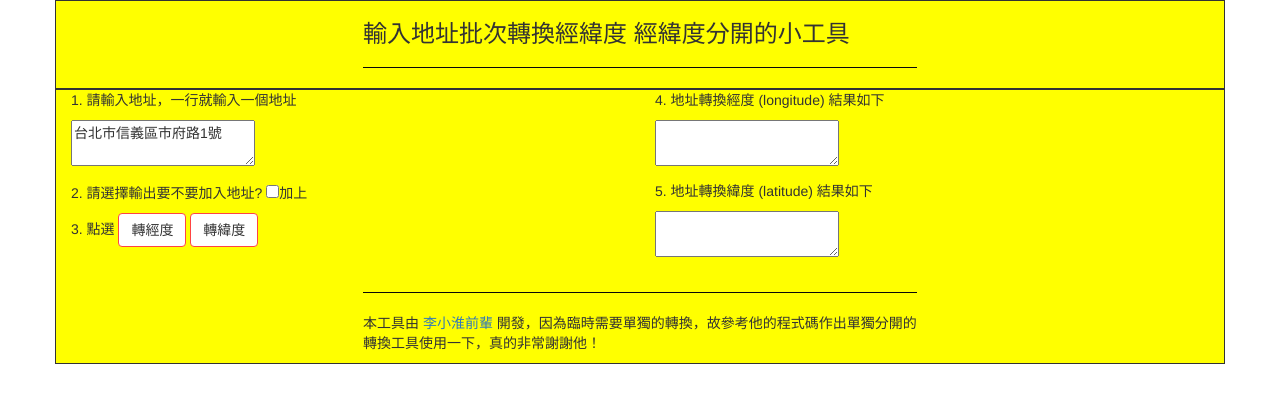
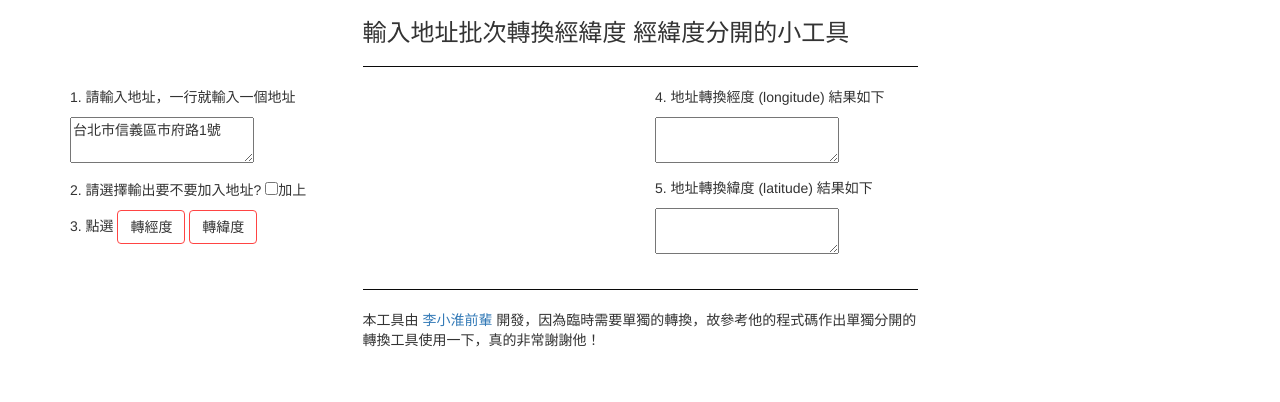
Before and after one commit to bigyear26/TaiwanAddressTool, a plain HTML site: page index.html in a window 1280 px wide. Drawn offline with nearby package versions, Linux system fonts and the light colour scheme; some packages are replaced by stand-ins of ours.

Commit message:
1.fix problem

```diff
--- a/sass/style.sass
+++ b/sass/style.sass
@@ -13,6 +13,6 @@ hr
   border: solid 1px $red
   background-color: $white
 .row
-  background-color: yellow
-  border-color: #090909
-  border: solid 1px
+  //background-color: yellow
+  //border-color: #090909
+  //border: solid 1px
```
Also changed, not shown: css/style.css.
